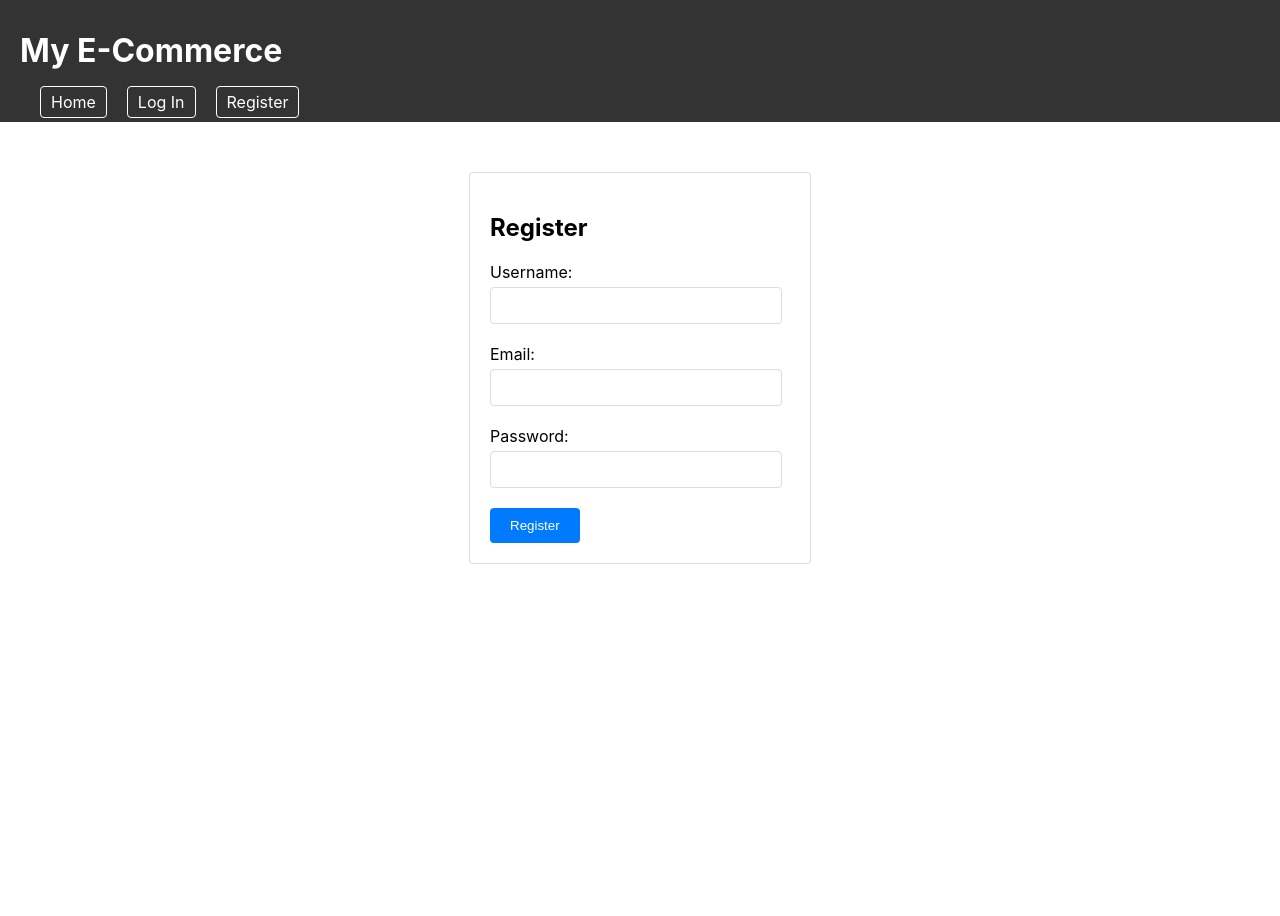
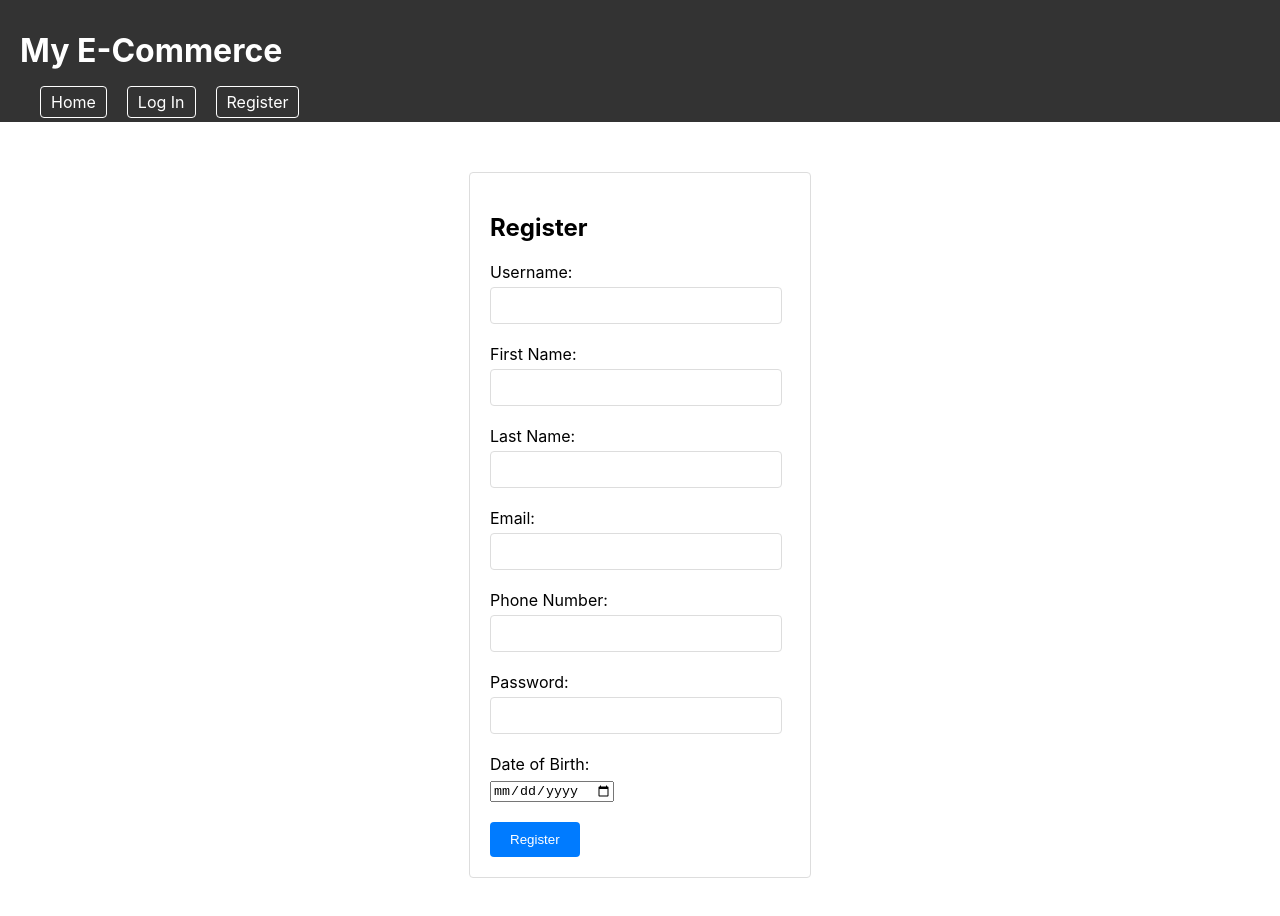
Before and after one commit to marcelmroz/e-commerce-frontend, a React (Create React App) app: page /register in a window 1280 px wide. Shown: the top 916 px of the page. Before the commit the page ends 800 px from the top, so only its background shows below. Built offline with nearby package versions, Linux system fonts and the light colour scheme.

Commit message:
working register and login + new fields in register form

```diff
--- a/src/pages/LoginPage.js
+++ b/src/pages/LoginPage.js
@@ -28,24 +28,22 @@
       }
 
       const contentType = response.headers.get('content-type');
-      let data;
 
       if (contentType && contentType.includes('application/json')) {
-        data = await response.json();
+        await response.json();
       } else {
-        data = await response.text();
+        await response.text();
       }
 
       setShowPopup(true);
       setTimeout(() => {
         setShowPopup(false);
-        navigate('/');
+        navigate('/account');
       }, 2000);
     } catch (error) {
       console.error('Login failed:', error);
     }
   };
-
 
   return (
     <div className="login-page">
--- a/src/pages/RegisterPage.js
+++ b/src/pages/RegisterPage.js
@@ -1,11 +1,15 @@
 import React, { useState } from 'react';
 import { useNavigate } from 'react-router-dom';
-import '../styles/RegisterPage.css'; // Make sure to create the corresponding CSS file
+import '../styles/RegisterPage.css';
 
 const RegisterPage = () => {
-  const [username, setUsername] = useState('');
-  const [email, setEmail] = useState('');
+  const [userName, setUserName] = useState('');
+  const [firstName, setFirstName] = useState('');
+  const [lastName, setLastName] = useState('');
+  const [emailAddress, setEmailAddress] = useState('');
+  const [phoneNumber, setPhoneNumber] = useState('');
   const [password, setPassword] = useState('');
+  const [dateOfBirth, setDateOfBirth] = useState('');
   const navigate = useNavigate();
 
   const handleSubmit = async (event) => {
@@ -17,9 +21,13 @@
           'Content-Type': 'application/json',
         },
         body: JSON.stringify({
-        username: username,
-        email: email,
-        password: password,
+          userName,
+          firstName,
+          lastName,
+          emailAddress,
+          phoneNumber,
+          password,
+          dateOfBirth
         }),
       });
       const data = await response.json();
@@ -30,29 +38,61 @@
     }
   };
 
-
   return (
     <div className="register-page">
       <h2>Register</h2>
       <form onSubmit={handleSubmit}>
+        {/* Username */}
         <div className="form-group">
           <label htmlFor="username">Username:</label>
           <input
             type="text"
             id="username"
-            value={username}
-            onChange={(e) => setUsername(e.target.value)}
+            value={userName}
+            onChange={(e) => setUserName(e.target.value)}
           />
         </div>
+        {/* First Name */}
+        <div className="form-group">
+          <label htmlFor="firstName">First Name:</label>
+          <input
+            type="text"
+            id="firstName"
+            value={firstName}
+            onChange={(e) => setFirstName(e.target.value)}
+          />
+        </div>
+        {/* Last Name */}
+        <div className="form-group">
+          <label htmlFor="lastName">Last Name:</label>
+          <input
+            type="text"
+            id="lastName"
+            value={lastName}
+            onChange={(e) => setLastName(e.target.value)}
+          />
+        </div>
+        {/* Email */}
         <div className="form-group">
           <label htmlFor="email">Email:</label>
           <input
             type="email"
             id="email"
-            value={email}
-            onChange={(e) => setEmail(e.target.value)}
+            value={emailAddress}
+            onChange={(e) => setEmailAddress(e.target.value)}
           />
         </div>
+        {/* Phone Number */}
+        <div className="form-group">
+          <label htmlFor="phoneNumber">Phone Number:</label>
+          <input
+            type="text"
+            id="phoneNumber"
+            value={phoneNumber}
+            onChange={(e) => setPhoneNumber(e.target.value)}
+          />
+        </div>
+        {/* Password */}
         <div className="form-group">
           <label htmlFor="password">Password:</label>
           <input
@@ -62,6 +102,17 @@
             onChange={(e) => setPassword(e.target.value)}
           />
         </div>
+        {/* Date of Birth */}
+        <div className="form-group">
+          <label htmlFor="dateOfBirth">Date of Birth:</label>
+          <input
+            type="date"
+            id="dateOfBirth"
+            value={dateOfBirth}
+            onChange={(e) => setDateOfBirth(e.target.value)}
+          />
+        </div>
+        {/* Submit Button */}
         <button type="submit">Register</button>
       </form>
     </div>
```
Lines whose indentation alone changed are shown as unchanged.
